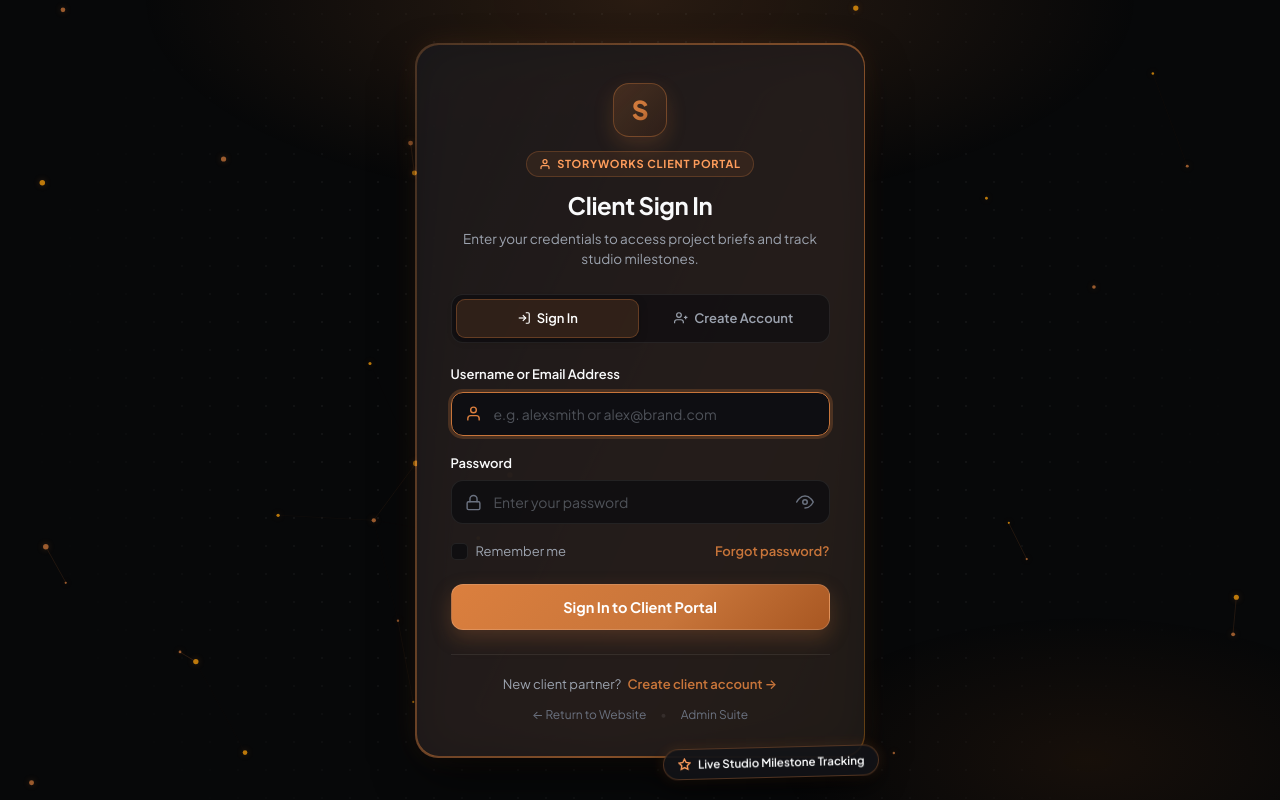
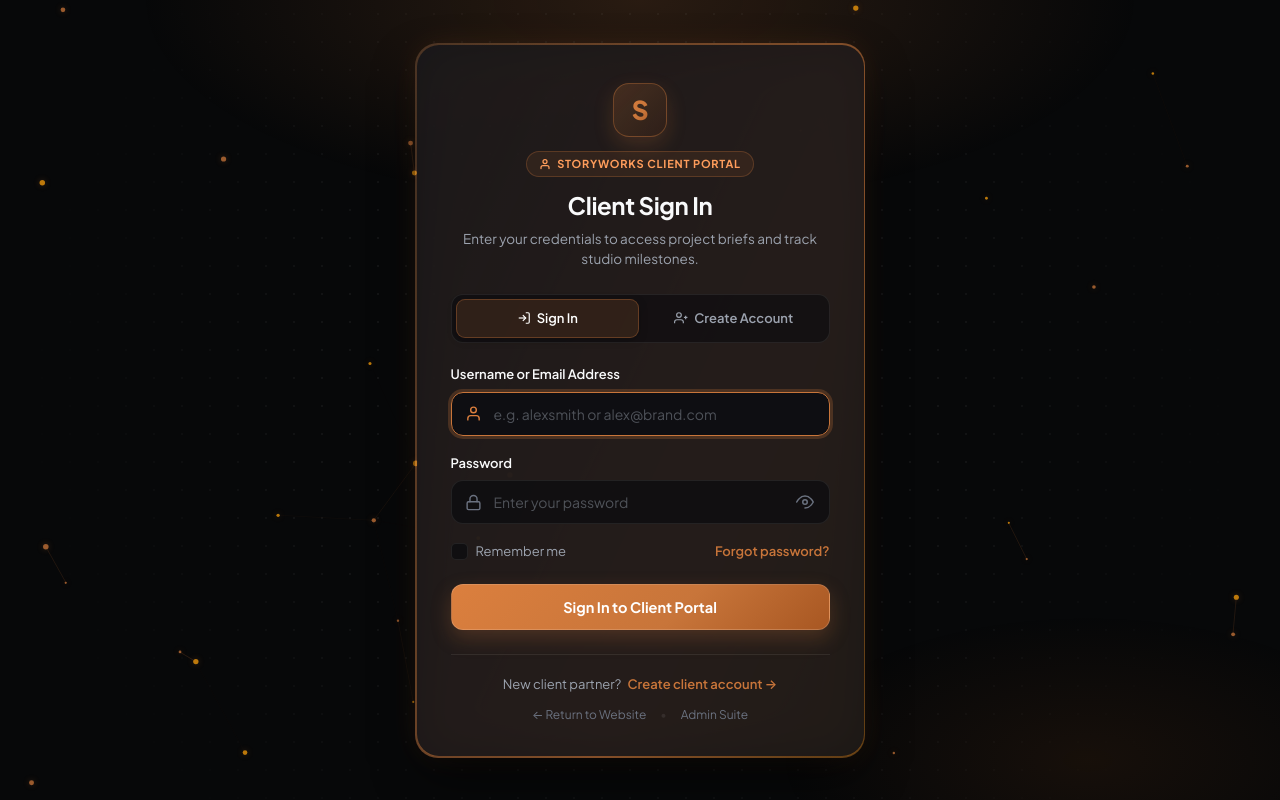
Before and after one commit to JohnyKarella/Story_works, a Flask app: page /client/login in a window 1280 px wide. Run offline with Flask 3, Linux system fonts and the light colour scheme.

Commit message:
Remove floating badges from login.html
Removed floating badges for encryption and milestone tracking from the login page.

```diff
--- a/app/templates/client/login.html
+++ b/app/templates/client/login.html
@@ -591,14 +591,8 @@
 
   <!-- Main Login Card -->
   <div class="login-container">
-    <!--<div class="floating-badge badge-top-left">
-      <svg width="13" height="13" viewBox="0 0 24 24" fill="none" stroke="#34d399" stroke-width="2.5"><path d="M12 22s8-4 8-10V5l-8-3-8 3v7c0 6 8 10 8 10z"/></svg>
-      <span>256-Bit Encrypted Portal</span>
-    </div>-->
-    <div class="floating-badge badge-bottom-right">
-      <svg width="13" height="13" viewBox="0 0 24 24" fill="none" stroke="#ff9d5c" stroke-width="2.5"><polygon points="12 2 15.09 8.26 22 9.27 17 14.14 18.18 21.02 12 17.77 5.82 21.02 7 14.14 2 9.27 8.91 8.26 12 2"/></svg>
-      <span>Live Studio Milestone Tracking</span>
-    </div>
+
+
 
     <div class="border-beam-wrap">
       <div class="login-card">
```
